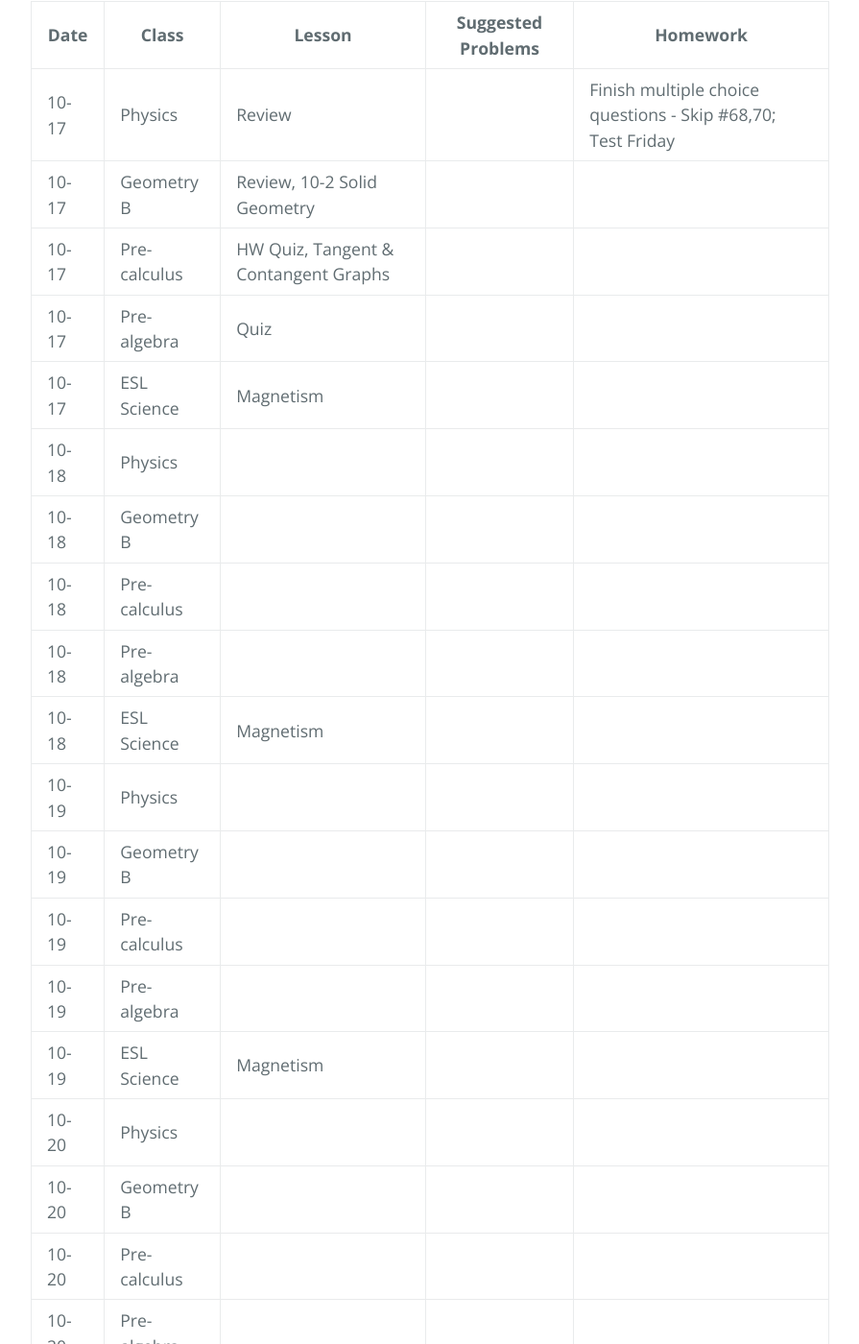
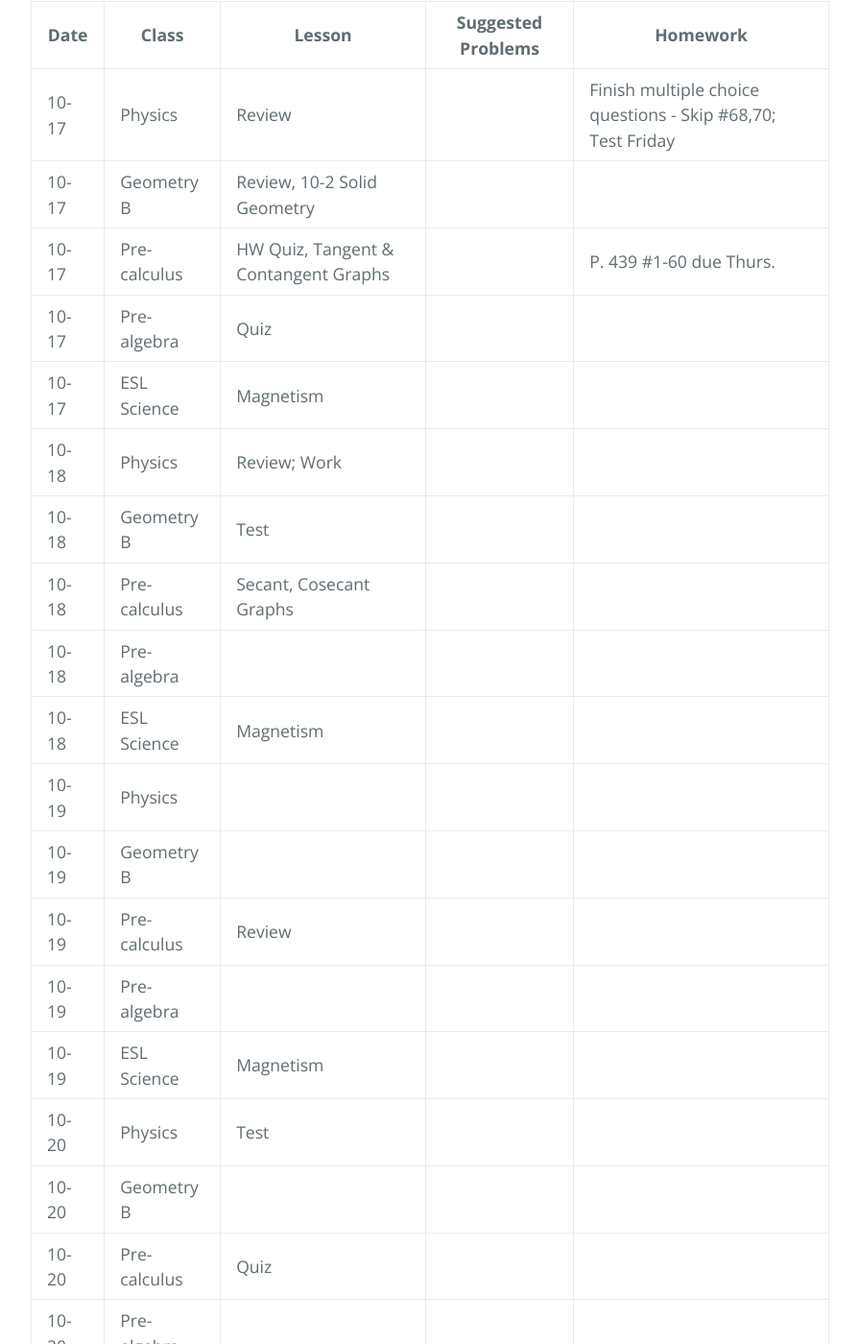
Before and after one commit to gpayoo/gpayoo, a Jekyll site: the page built from index.md, in a window 1280 px wide and 1400 px high, scrolled down 567 px. Shown: the whole window at 96% size, without its empty margins (192-1087 px from the left). Built offline with Jekyll 4.4.1, drawn with Linux system fonts in a browser that asks for light colours; our own code applies the rules of GitHub Pages for plain Markdown files.

Commit message:
Update index.md

```diff
--- a/index.md
+++ b/index.md
@@ -12,22 +12,22 @@ layout: default
 | ---- | ----- | ------ | -------- | ---
 | 10-17 | Physics | Review | | Finish multiple choice questions - Skip #68,70; Test Friday
 | 10-17 | Geometry B |  Review, 10-2 Solid Geometry | |   |
-| 10-17 | Pre-calculus | HW Quiz, Tangent & Contangent Graphs | |
+| 10-17 | Pre-calculus | HW Quiz, Tangent & Contangent Graphs | | P. 439 #1-60 due Thurs.
 | 10-17 | Pre-algebra |  Quiz | |
 | 10-17 | ESL Science | Magnetism |  |
-| 10-18 | Physics |  | |
-| 10-18 | Geometry B |   | |   |
-| 10-18 | Pre-calculus |  | |
+| 10-18 | Physics | Review; Work| |
+| 10-18 | Geometry B | Test   | |   |
+| 10-18 | Pre-calculus | Secant, Cosecant Graphs | |
 | 10-18 | Pre-algebra |   | |
 | 10-18 | ESL Science | Magnetism |  |
 | 10-19 | Physics |  | |
 | 10-19 | Geometry B |   | |   |
-| 10-19 | Pre-calculus |  | |
+| 10-19 | Pre-calculus | Review  | |
 | 10-19 | Pre-algebra |   | |
 | 10-19 | ESL Science | Magnetism |  |
-| 10-20 | Physics |  | |
+| 10-20 | Physics | Test  | |
 | 10-20 | Geometry B |   | |   |
-| 10-20 | Pre-calculus |  | |
+| 10-20 | Pre-calculus | Quiz | |
 | 10-20 | Pre-algebra |   | |
 | 10-20 | ESL Science | Magnetism |  |
 
```
